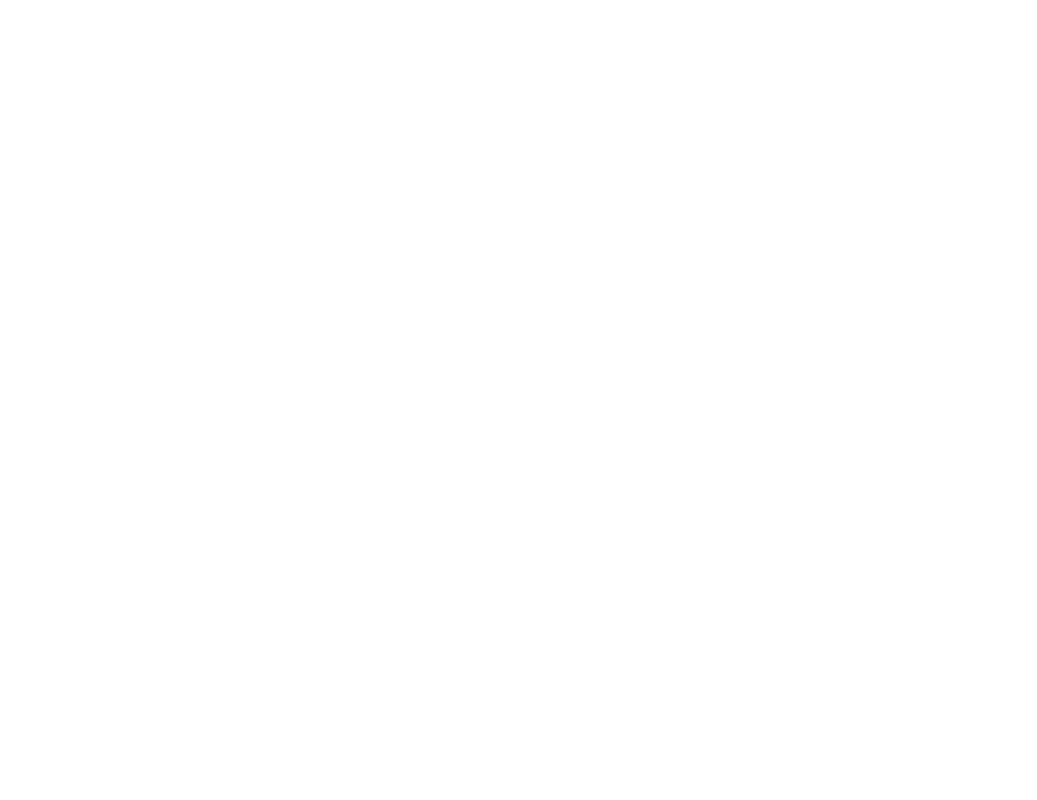
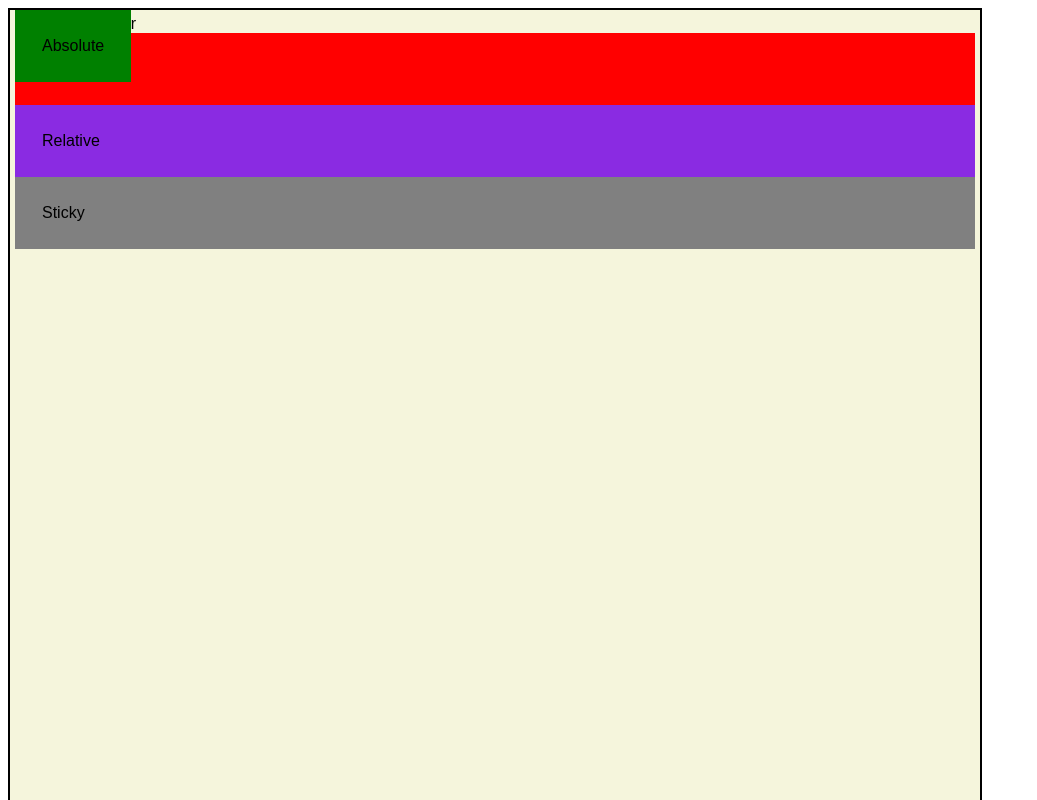
Before and after one commit to dhernandez39555/position-display-float, a plain HTML site: page index.html in a window 1280 px wide. Shown: the top 800 px of the page, without its empty margins (0-1037 px from the left). Drawn offline with Linux system fonts and the light colour scheme.

Commit message:
position property notes

```diff
--- a/index.html
+++ b/index.html
@@ -10,7 +10,13 @@
 </head>
 
 <body>
-
+    <div class="parent-container">Parent Container
+        <div class="child static">Static</div>
+        <div class="child relative">Relative</div>
+        <div class="child absolute">Absolute</div>
+        <div class="child fixed">Fixed</div>
+        <div class="child sticky">Sticky</div>
+    </div>
 </body>
 
 </html>
--- a/style.css
+++ b/style.css
@@ -0,0 +1,61 @@
+.parent-container{
+    background-color: beige;
+    border: 2px solid black;
+    width: 75vw;
+    height: 175vh;
+    padding: 5px;
+    font-family:Arial, Helvetica, sans-serif;
+
+    position: relative;
+}
+
+.child{
+    padding:25px;
+
+}
+
+.static{
+    border: 2px solid red;
+    background-color: red;
+    /* directional properties have NO effect IF element is static */
+}
+
+.relative{
+    border: 2px solid blueviolet;
+    background-color: blueviolet;
+    /* position: relative; */
+    /* offset is relative to ITSELF and does NOT affect OTHER elements
+    CAN make use of directional properties and out of doc flow
+     ! AVOID IF POSSIBLE DUE TO MANUAL DEPENDENCIES */
+    /* top: 25px;
+    left: 25px; */
+}
+
+.absolute{
+    border: 2px solid green;
+    background-color: green;
+    position: absolute;
+    /* removed from doc flow
+    !attaches to closest non-static root */
+    top: 0px;
+}
+
+.fixed{
+    border: 2px solid teal;
+    background-color: teal;
+    position: fixed;
+    /* leaves flow and remains in view when passed
+    ! based on viewport unless transform, perspective, or filter are set */
+
+
+}
+
+.sticky{
+    border: 2px solid gray;
+    background-color: grey;
+    position: sticky;
+    /* combo of absolute and fixed */
+    /* relative by default (respects flow) */
+    /* ! respects doc flow, follows when passed, and supersedes during follow*/
+    top: 75px;
+}
```
